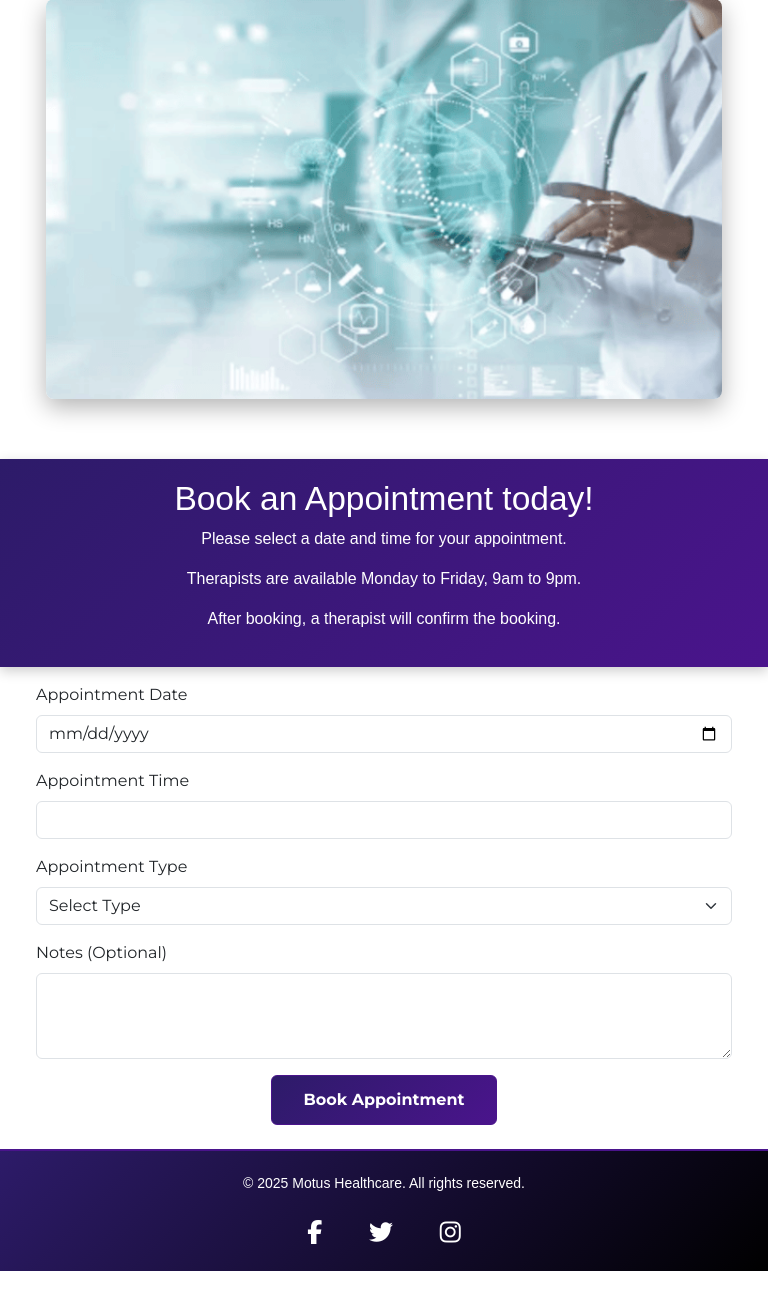
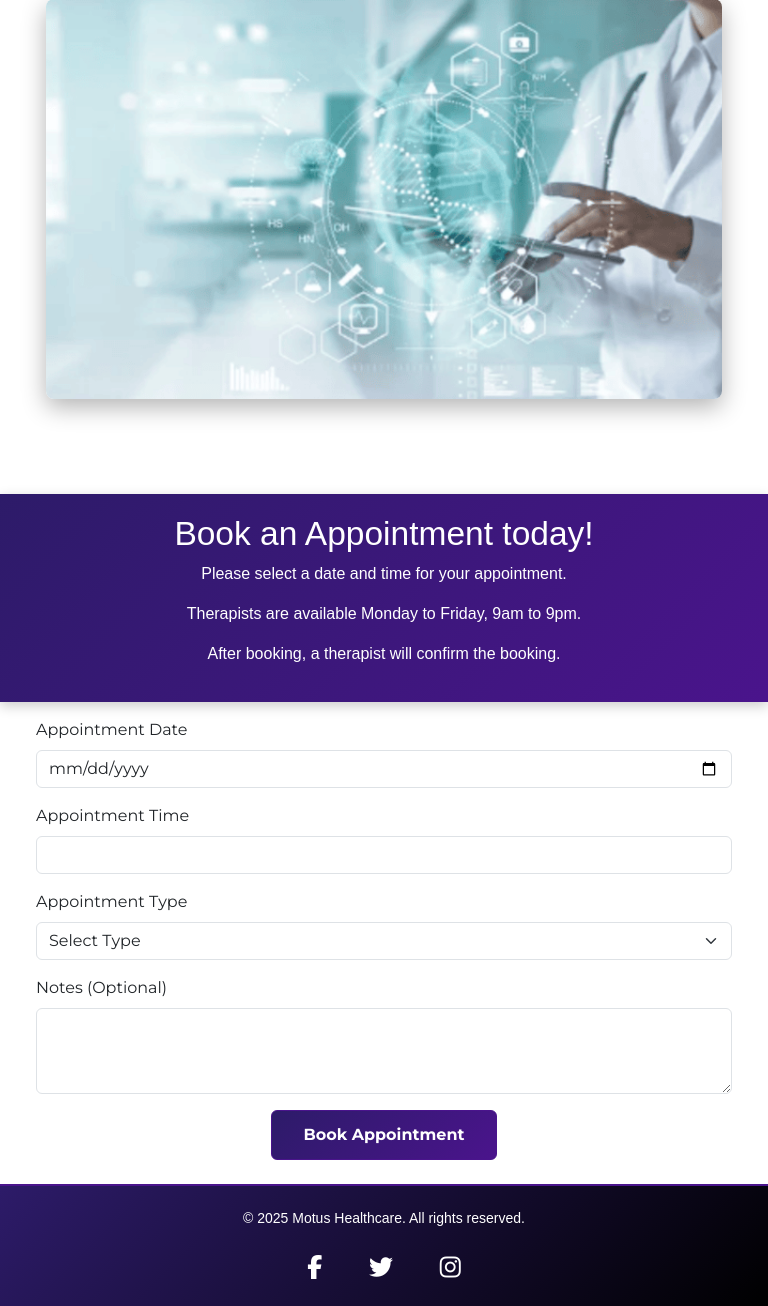
Before and after one commit to DavidRC-Projects/motus_physio, a Django app: page / in a window 768 px wide. Shown: the part 393-1699 px from the top of the page. Before the commit the page ends 1664 px from the top, so only its background shows below. Run offline with Django 4.2, Linux system fonts and the light colour scheme; the visitor is signed in with stand-in values (Sample User, id 1); some libraries are stand-ins or nearby versions; some web fonts are replaced.

Commit message:
Fix appointment header navbar overlap on mobile and tablet views

```diff
--- a/my_project/settings.py
+++ b/my_project/settings.py
@@ -29,7 +29,7 @@ TEMPLATES_DIR = os.path.join(BASE_DIR, 'templates')
 SECRET_KEY = os.environ.get("SECRET_KEY")
 
 # SECURITY WARNING: don't run with debug turned on in production!git add
-DEBUG = False
+DEBUG = True
 
 ALLOWED_HOSTS = ['.herokuapp.com', 'localhost', '127.0.0.1']
 
--- a/static/css/style.css
+++ b/static/css/style.css
@@ -497,6 +497,10 @@ main {
         padding: 20px 0 20px 0;
     }
 
+    .appointment-header {
+        margin-top: 100px;
+    }
+
     /* Profile picture styling for mobile */
     .profile-pic-small {
         width: 25px;
@@ -570,6 +574,10 @@ main {
     .navbar-nav .nav-item:last-child {
         margin-left: 1rem;
     }
+
+    .appointment-header {
+        margin-top: 67px;
+    }
 }
 
 /* Styling for desktop (1024px and up) */
```
